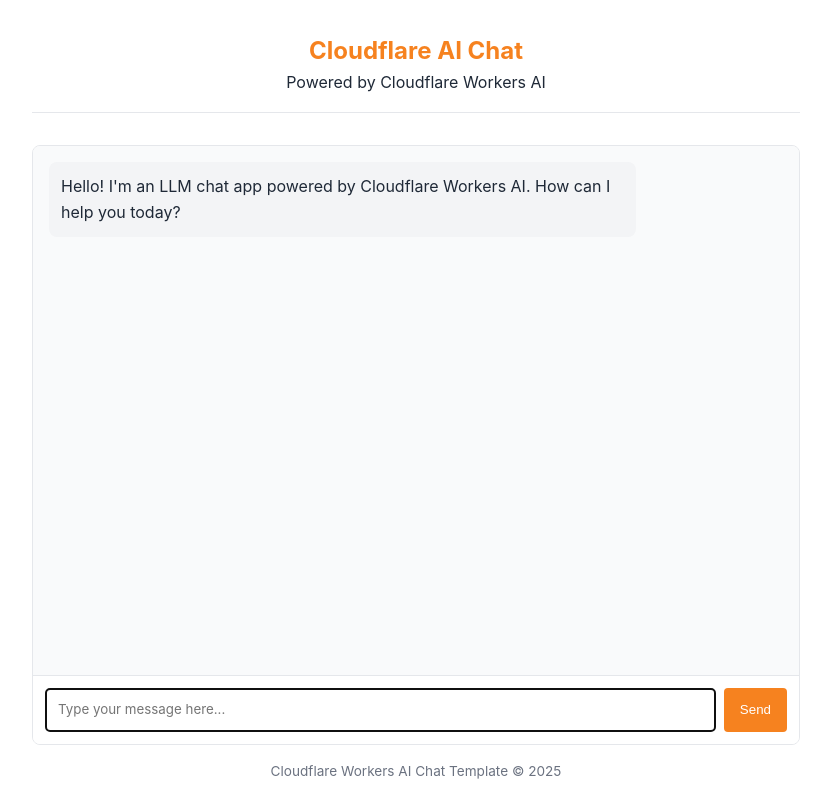
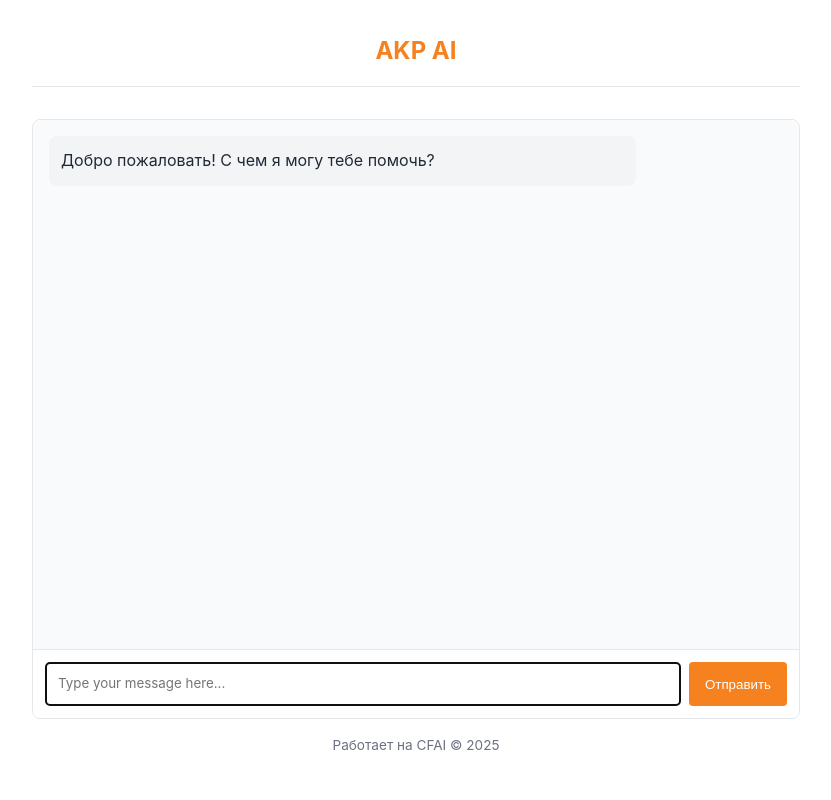
Before and after one commit to artkkurs890/akpai, a website: page public/index.html in a window 1280 px wide. Shown: the whole page, without its empty margins (224-1055 px from the left). Drawn offline with Linux system fonts and the light colour scheme.

Commit message:
index.html

```diff
--- a/public/index.html
+++ b/public/index.html
@@ -3,7 +3,7 @@
   <head>
     <meta charset="UTF-8" />
     <meta name="viewport" content="width=device-width, initial-scale=1.0" />
-    <title>LLM Chat App</title>
+    <title>AKP AI</title>
     <style>
       :root {
         --primary-color: #f6821f;
@@ -138,22 +138,20 @@
   </head>
   <body>
     <header>
-      <h1>Cloudflare AI Chat</h1>
-      <p>Powered by Cloudflare Workers AI</p>
+      <h1>AKP AI</h1>
     </header>
 
     <div class="chat-container">
       <div id="chat-messages" class="chat-messages">
         <div class="message assistant-message">
           <p>
-            Hello! I'm an LLM chat app powered by Cloudflare Workers AI. How can
-            I help you today?
+            Добро пожаловать! С чем я могу тебе помочь?
           </p>
         </div>
       </div>
 
       <div class="typing-indicator" id="typing-indicator">
-        AI is thinking...
+        Думаю... Думаю... Думаю...
       </div>
 
       <div class="message-input">
@@ -163,12 +161,12 @@
           rows="1"
           autofocus
         ></textarea>
-        <button id="send-button">Send</button>
+        <button id="send-button">Отправить</button>
       </div>
     </div>
 
     <footer>
-      <p>Cloudflare Workers AI Chat Template &copy; 2025</p>
+      <p>Работает на CFAI &copy; 2025</p>
     </footer>
 
     <!-- Chat app script -->
```
